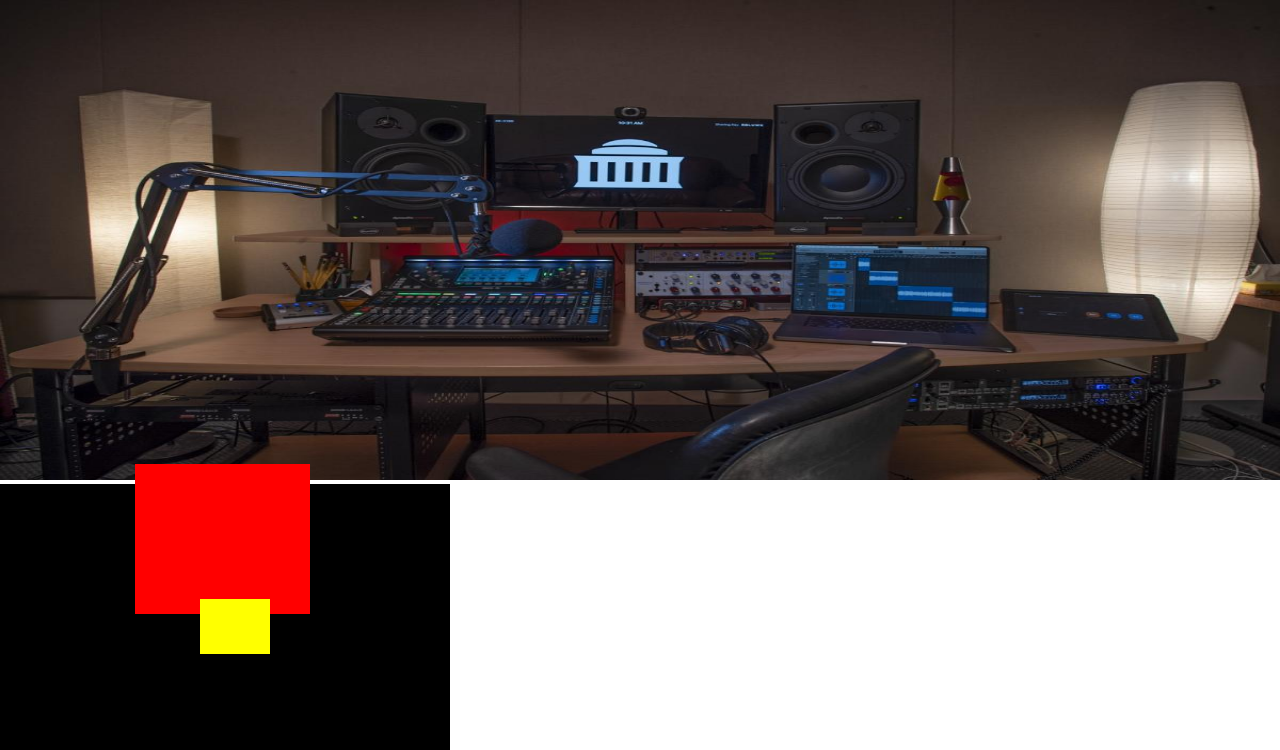
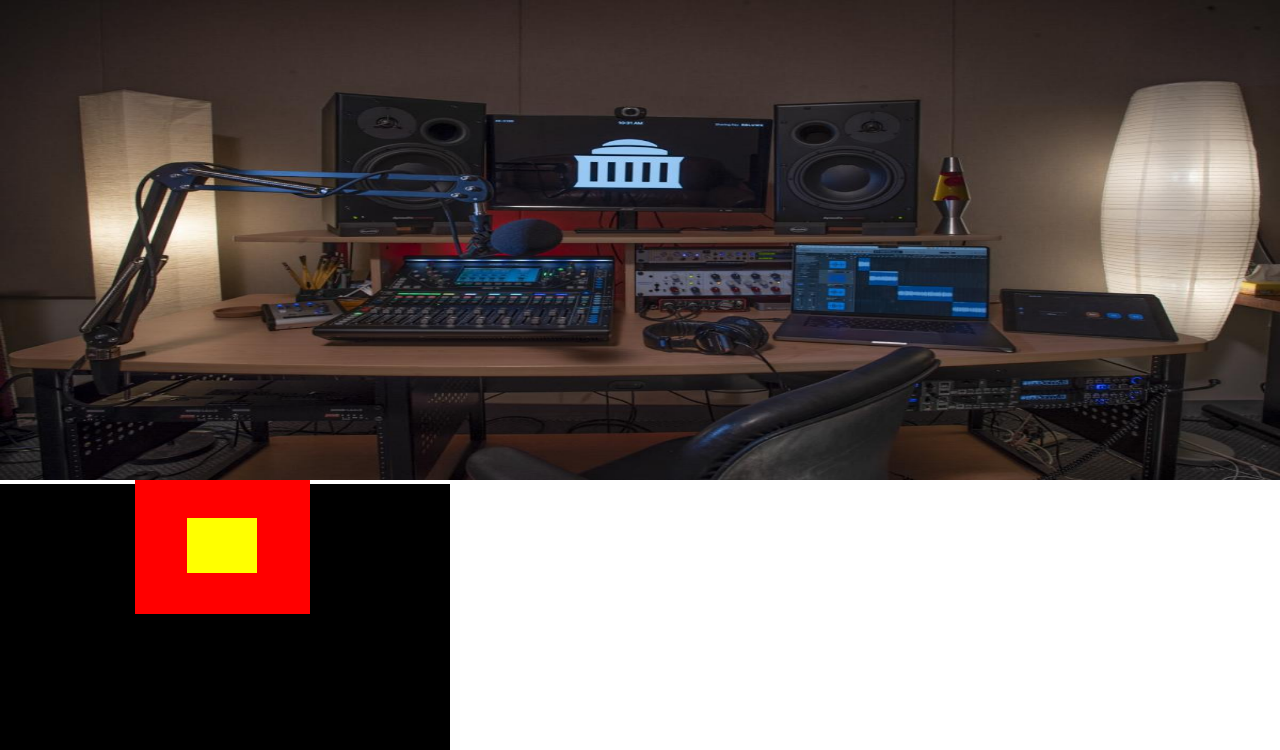
Before and after one commit to TekniqueJoseph/cssposition, a plain HTML site: page index.html in a window 1280 px wide. Shown: the part 50-800 px from the top of the page. Drawn offline with Linux system fonts and the light colour scheme.

Commit message:
first commit

```diff
--- a/style.css
+++ b/style.css
@@ -23,6 +23,8 @@ span{
     top: 10px;
 }
 img{
+    position: relative;
+    z-index: 5;
     width: 100%;
     height: 60vh;
 }
@@ -43,8 +45,8 @@ img{
 }
 #inner2{
     position: absolute;
-    right: 40%;
-    top: 20%;
+    right: 43%;
+    top: 6%;
     height: 55px;
     width: 70px;
     background-color: yellow;
```
